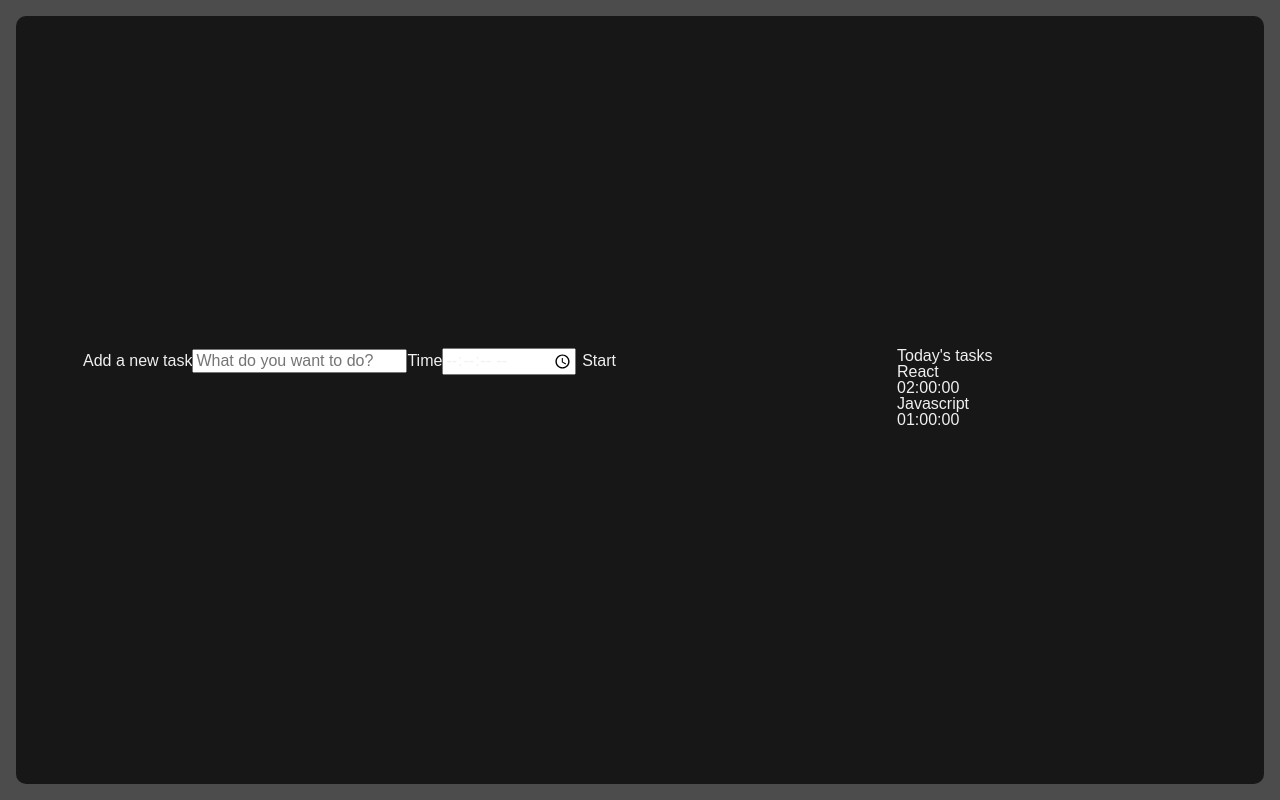
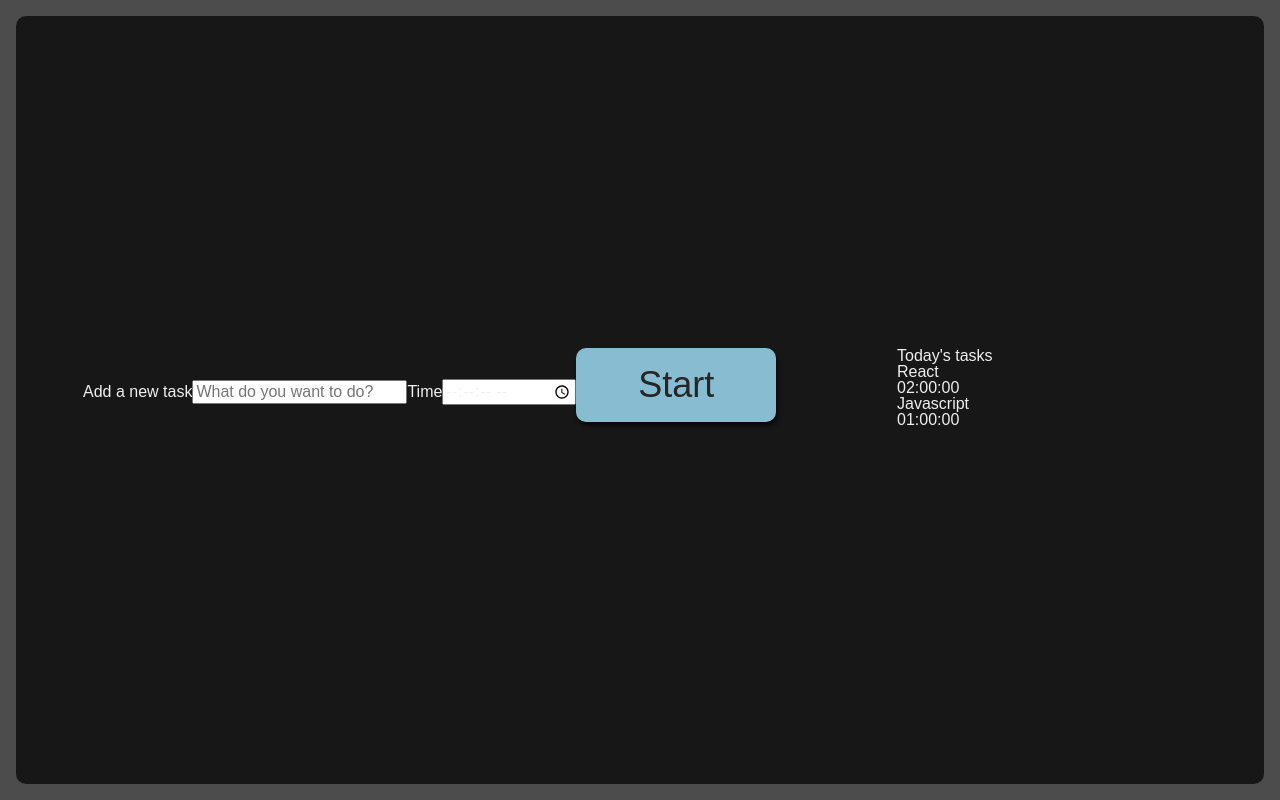
Before and after one commit to FlaviaBulad/timer-to-do, a React (Create React App) app: page / in a window 1280 px wide. Built offline with nearby package versions, Linux system fonts and the light colour scheme.

Commit message:
feat: :art: add button style

```diff
--- a/src/components/Button/Button.tsx
+++ b/src/components/Button/Button.tsx
@@ -1,3 +1,5 @@
+import "./style.scss";
+
 export const Button = () => {
-  return <button>Start</button>;
+  return <button className="start-btn">Start</button>;
 };
--- /dev/null
+++ b/src/components/Button/style.scss
@@ -0,0 +1,25 @@
+.start-btn {
+  align-self: center;
+  background-color: #88bcd1;
+  border-radius: 10px;
+  box-shadow: 2px 4px 4px #0000009f;
+  color: #272626;
+  cursor: pointer;
+  font-size: 1.25rem;
+  padding: 16px;
+  width: 150px;
+
+  &:active {
+    background-color: #7ca6b7;
+    box-shadow: 2px 2px 4px #0000009f inset;
+  }
+}
+
+@media screen and (min-width: 1280px) {
+  .start-btn {
+    grid-column-start: span 2;
+    justify-self: center;
+    width: 200px;
+    font-size: 2.25rem;
+  }
+}
```
